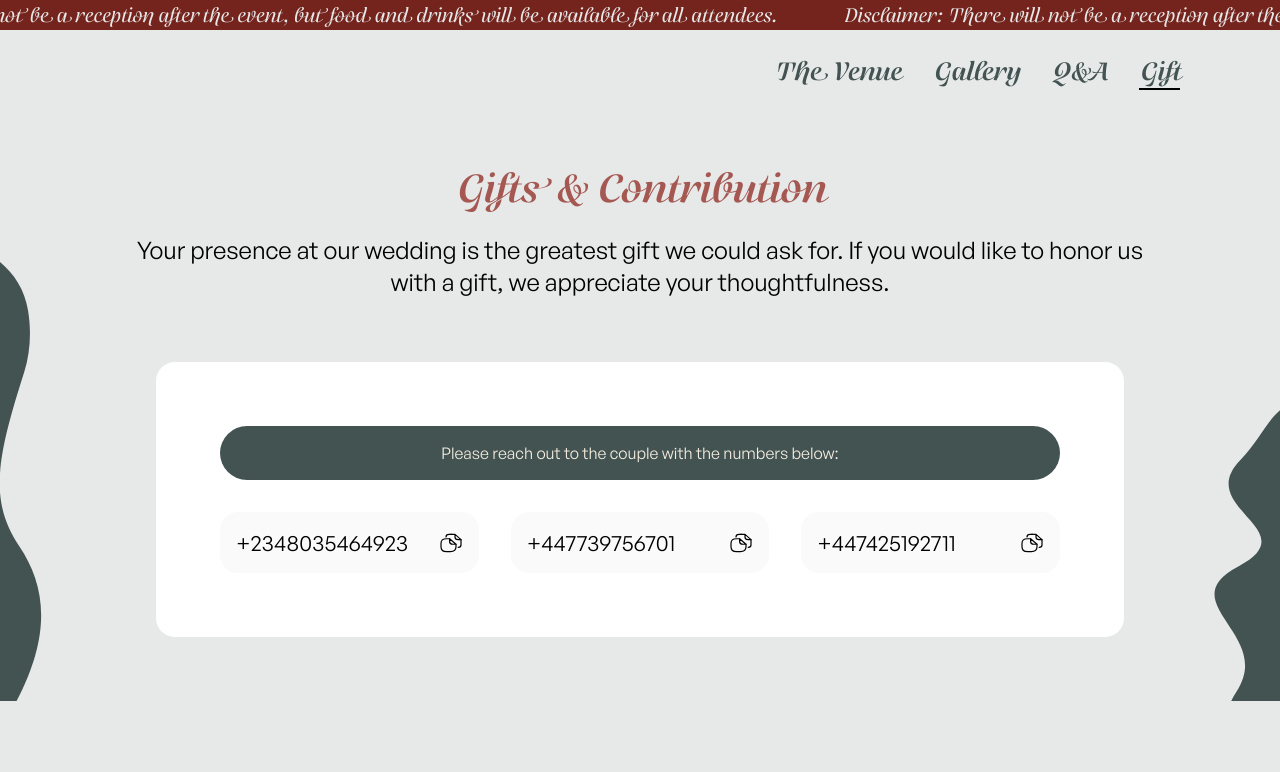
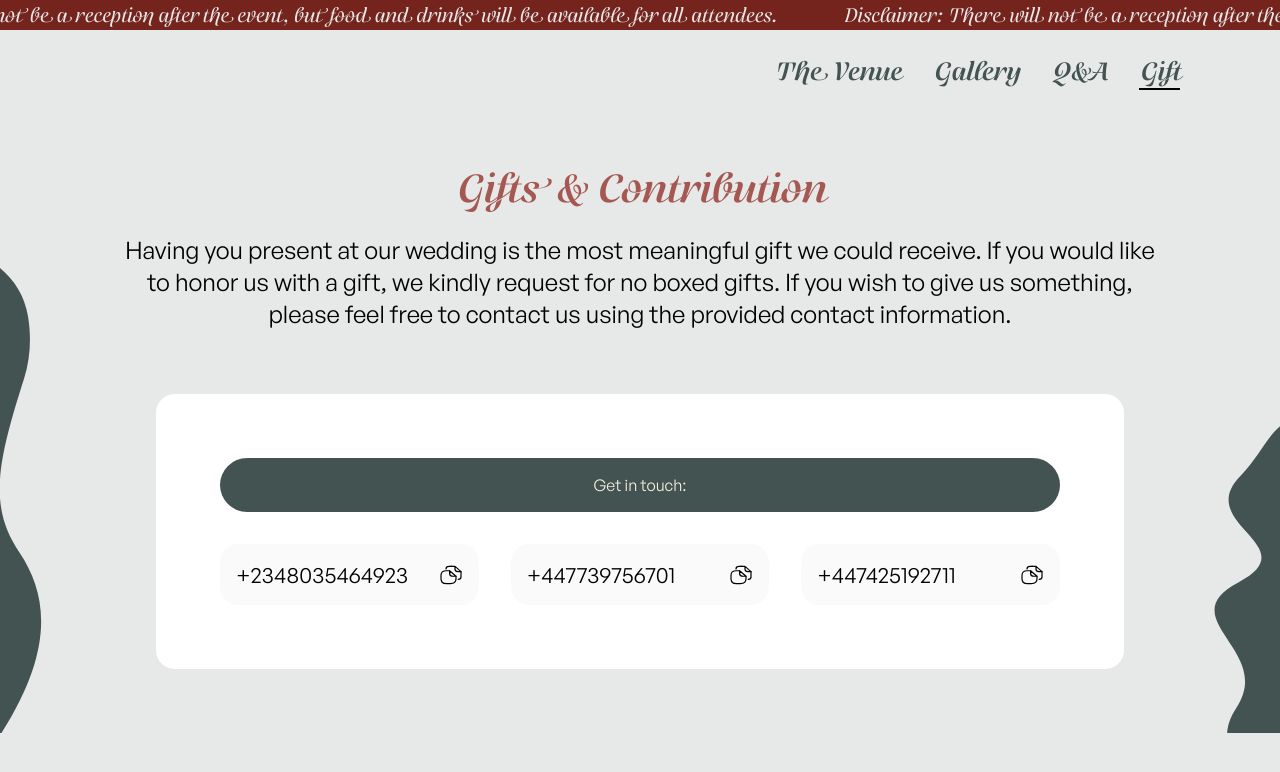
Before and after one commit to DuaneDave/wedding-app, a Next.js app: page /gift in a window 1280 px wide. Shown: the top 772 px of the page. Built offline with nearby package versions, Linux system fonts and the light colour scheme; a web font is replaced by a local one.

Commit message:
Update Gift.tsx

```diff
--- a/component/gift/Gift.tsx
+++ b/component/gift/Gift.tsx
@@ -15,14 +15,12 @@ function Gift() {
       <div className={`container  ${styles.giftContainer}`}>
         <h1>Gifts & Contribution</h1>
         <p>
-          Your presence at our wedding is the greatest gift we could ask for. If
-          you would like to honor us with a gift, we appreciate your
-          thoughtfulness.
+          Having you present at our wedding is the most meaningful gift we could receive. If you would like to honor us with a gift, we kindly request for no boxed gifts. If you wish to give us something, please feel free to contact us using the provided contact information.
         </p>
 
         <div className={`full-width ${styles.contacts}`}>
           <div className="full-width">
-            <p> Please reach out to the couple with the numbers below: </p>
+            <p> Get in touch: </p>
           </div>
 
           <div className={`grid center ${styles.details}`}>
```
